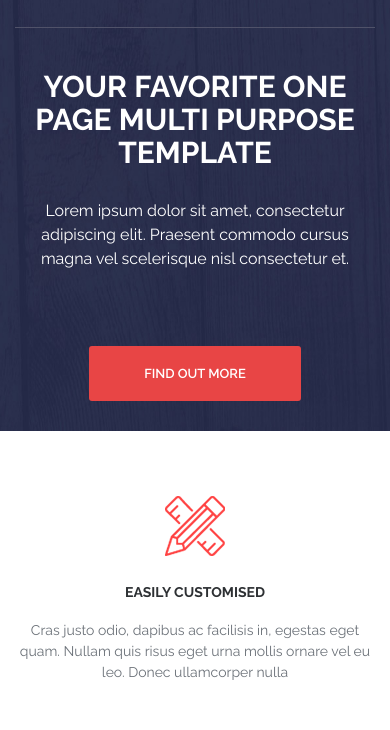
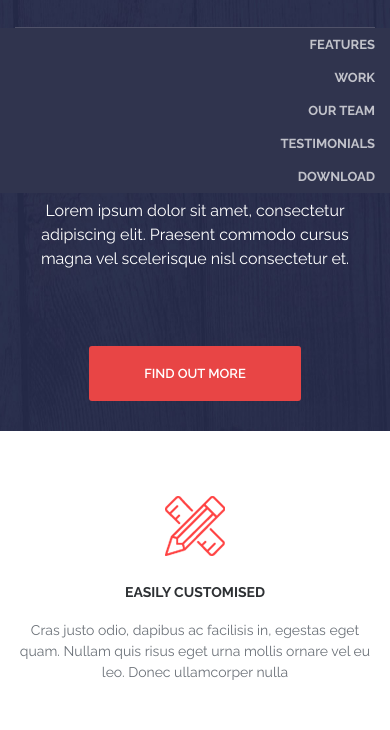
Before and after one commit to pjotryk/ActiveBox, a plain HTML site: page index.html in a window 390 px wide. Both pictures are taken after a click on the button 358 px from the left and 43 px from the top of the page. Shown: the part 60-790 px from the top of the page. Drawn offline with nearby package versions, Linux system fonts and the light colour scheme.

Commit message:
work_21-04-2020

```diff
--- a/assets/css/style.css
+++ b/assets/css/style.css
@@ -64,6 +64,7 @@ p {
 
 /* Nav */
 .nav {
+    display: flex;
 	font-size: 13px;
 	font-weight: 700;
 	text-transform: uppercase;
@@ -589,7 +590,26 @@ p {
 /* Nav
   =======*/
   .nav {
-    display: none;
+    opacity: 0;
+    width: 100%;
+    flex-direction: column;
+
+    background-color: #30344e;
+    text-align: right;
+
+    position: absolute;
+    top: 100%;
+    right: 0;
+    transition: opacity .2s linear;
+  }
+
+  .nav.show {
+    opacity: 1;
+
+  }
+
+  .nav__link {
+    padding: 9px 15px;
   }
 
 /* Burger
--- a/assets/js/app.js
+++ b/assets/js/app.js
@@ -1,6 +1,9 @@
 /*global $, console*/
 $(function () {
   "use strict";
+
+  /* Fixed Header
+  ==================*/
 
   let header = $("#header");
   let intro = $("#intro");
@@ -14,7 +17,7 @@ $(function () {
     scrolPos = $(this).scrollTop();
     introH = intro.innerHeight();
 
-    if(scrolPos > introH-84) {
+    if(scrolPos > introH-header.height()) {
        header.addClass("fixed");
     } else {
        header.removeClass("fixed");
@@ -22,5 +25,37 @@ $(function () {
   })
 
 
+  /* Smooth Scroll
+ ========================================*/
+  $("[data-scroll]").on("click", function() {
+    event.preventDefault(); /* При кліку на ссилку немає переходу за адресою.*/
+
+    let elementID = $(this). data('scroll');
+    let elementOffset = $(elementID).offset().top;
+
+    $("html, body").animate({
+      scrollTop:elementOffset-header.height()
+    }, 700);
+
+    nav.removeClass("show");
+
+  })
+
+
+  /* Nav Toggle
+  =========================*/
+  let nav = $("#nav");
+  let nav_toggle = $("#nav_toggle");
+
+  nav_toggle.on("click", function(event) {
+    event.preventDefault();
+
+    nav.toggleClass("show");
+  });
+
+
+  /* Reviews Slider
+  =====================*/
+
 
 });
--- a/index.html
+++ b/index.html
@@ -8,8 +8,10 @@
 		<meta name="viewport" content="width=device-width, initial-scale=1" >
 		<!-- initial-scale=1  -  масштаб сайту на мобыльних пристроях оригінальний-->
 		 <link rel="shortcut icon" href="assets/images/favicon.ico" type="image/x-icon">
+		 <link rel="stylesheet" type="text/css" href="https://cdn.jsdelivr.net/npm/slick-carousel@1.8.1/slick/slick.css"/>
 
 		 <script src="https://cdnjs.cloudflare.com/ajax/libs/jquery/3.5.0/jquery.min.js"></script>
+
 
 		<title>ActiveBox</title>
 	</head>
@@ -53,15 +55,15 @@
 				<img src="assets/images/ActiveBox.png" alt="">
 			</div>
 
-			<nav class="nav">
-				<a class="nav__link" href="#" >features</a>
-				<a class="nav__link" href="#" >work</a>
-				<a class="nav__link" href="#" >our team</a>
-				<a class="nav__link" href="#" >testimonials</a>
-				<a class="nav__link" href="#" >download</a>
+			<nav class="nav" id="nav">
+				<a class="nav__link" href="#" data-scroll="#features">features</a>
+				<a class="nav__link" href="#" data-scroll="#work">work</a>
+				<a class="nav__link" href="#" data-scroll="#team">our team</a>
+				<a class="nav__link" href="#" data-scroll="#reviews">testimonials</a>
+				<a class="nav__link" href="#" data-scroll="#download">download</a>
 			</nav>
 
-			<button class="burger">
+			<button class="burger" id="nav_toggle">
 				<span class="burger__item"></span>
 			</button>
 
@@ -87,7 +89,7 @@
 
 
 <!-- Features -->
-<div class="container">
+<div class="container" id="features">
   <div class="features">
     <div class="features__item">
       <img class="features__icon" src="assets/images/features/feature-1.png" alt="">
@@ -129,7 +131,7 @@
 
 
 <!-- Works -->
-<div class="works">
+<div class="works" id="work">
 	<div class="works__item">
 		<img class="works__photo"  src="assets/images/works/work-1.jpg" alt="">
 		<div class="works__content">
@@ -199,7 +201,7 @@
 
 
 <!-- Team -->
-<div class="team">
+<div class="team" id="team">
 	<div class="container">
 		<div class="team__inner">
 			<div class="team__item">
@@ -308,7 +310,8 @@
 
 
 <!-- reviews -->
-<div class="reviews">
+<div id="reviewsSlider">
+  <div class="reviews" id="reviews">
     <div class="container">
       <div class="reviews__item">
         <div class="reviews__photo">
@@ -321,11 +324,12 @@
       </div>
 
     </div><!-- /Container-->
+  </div>
 </div><!-- /Reviews -->
 
 
 <!-- Download -->
-<div class="download">
+<div class="download" id="download">
 	<div  class="container">
 		<div class="download__inner">
 			<div class="download__title">Are You Ready to Start? Download Now For Free!</div>
@@ -388,7 +392,7 @@
 </footer>
 
 
-
+<script src="https://cdn.jsdelivr.net/npm/slick-carousel@1.8.1/slick/slick.min.js"></script>
 <script src="assets/js/app.js"></script>
 
 
```
Lines whose indentation alone changed are shown as unchanged.
